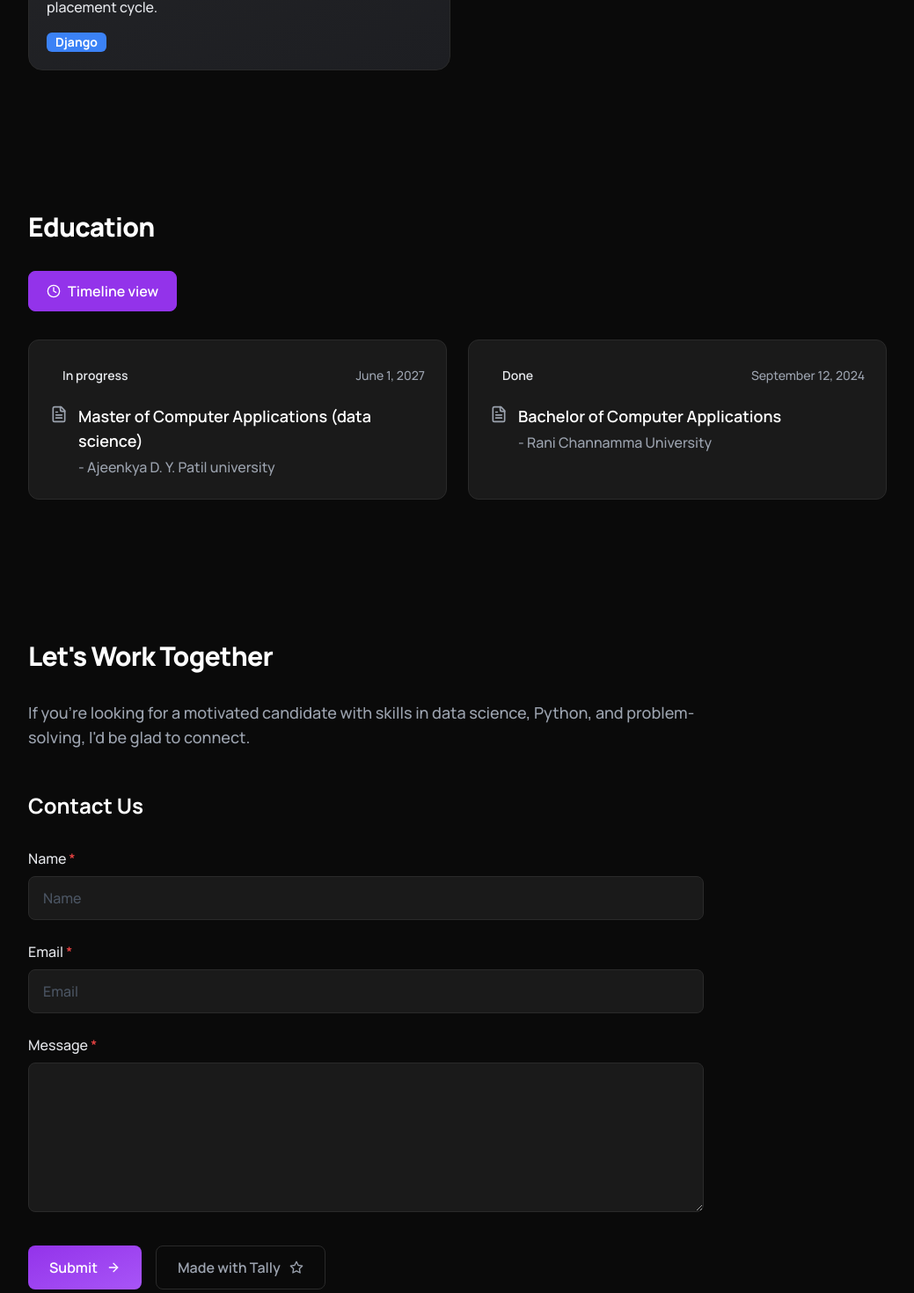
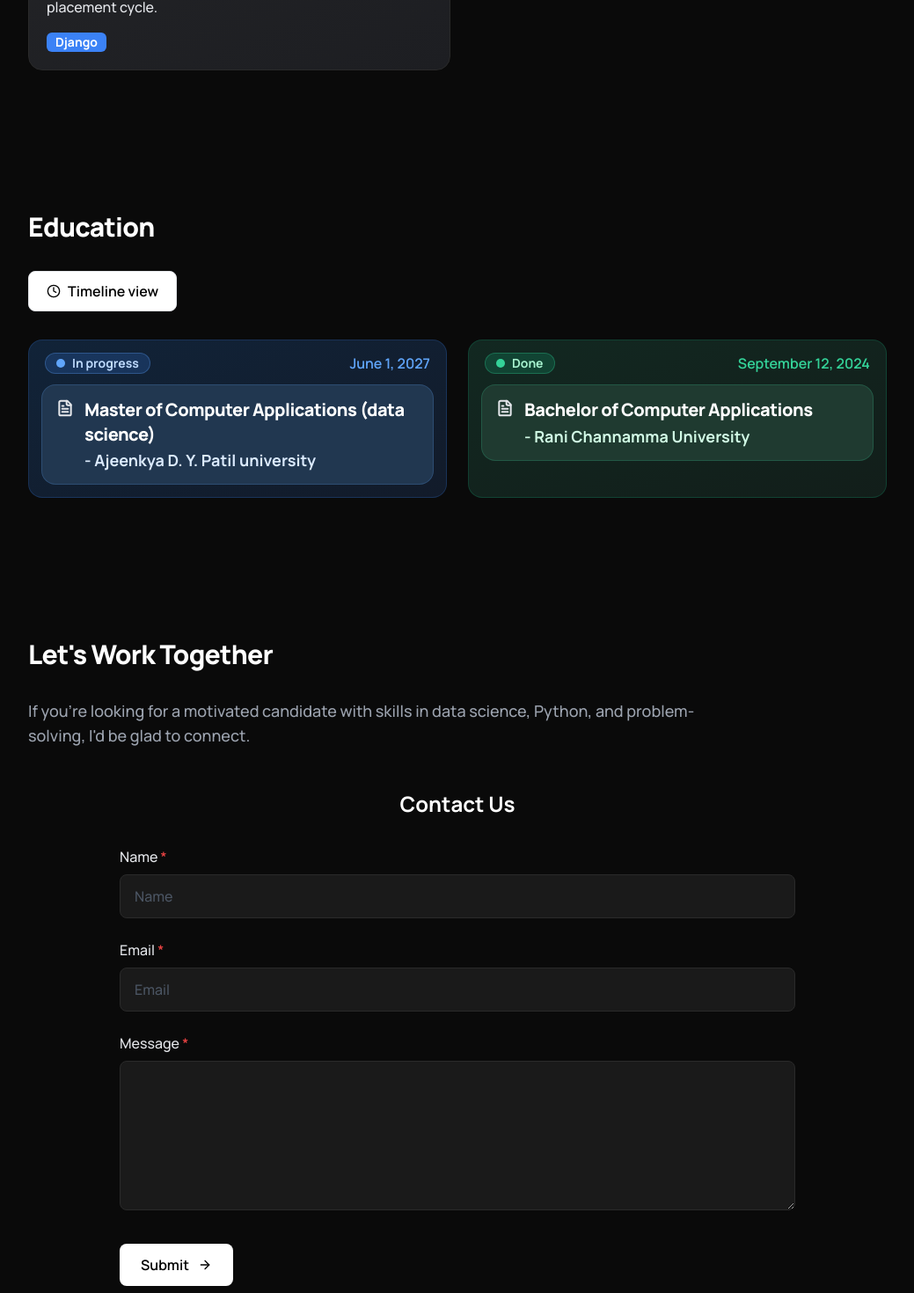
Before and after one commit to MrRohitJD/Portfolio-o.2, a Next.js app: page / in a window 1280 px wide. Shown: the part 1780-3250 px from the top of the page at 88% size, without its empty margins (120-1159 px from the left). Built offline with nearby package versions, Linux system fonts and the light colour scheme.

Commit message:
feat: update styling for buttons and contact form, and enhance education card themes

```diff
--- a/app/globals.css
+++ b/app/globals.css
@@ -26,7 +26,7 @@
   }
 
   .btn-purple {
-    @apply bg-gradient-to-br from-purple-600 to-purple-500 text-white hover:from-purple-700 hover:to-purple-600;
+    @apply bg-white text-black hover:bg-gray-200;
   }
 
   .btn-secondary {
@@ -42,7 +42,7 @@
   }
 
   .tab-btn.active {
-    @apply bg-purple-600 text-white border-purple-600;
+    @apply bg-white text-black border-gray-200;
   }
 
   .section-title {
@@ -76,7 +76,7 @@
 
 @layer utilities {
   .text-gradient {
-    @apply bg-clip-text text-transparent bg-gradient-to-r from-purple-500 to-pink-500;
+    @apply text-white;
   }
 
   .animate-skills-tab-in {
@@ -97,5 +97,5 @@
 }
 
 ::selection {
-  @apply bg-purple-600 text-white;
+  @apply bg-white text-black;
 }
--- a/components/Contact.jsx
+++ b/components/Contact.jsx
@@ -1,7 +1,7 @@
 'use client'
 
 import { useState } from 'react'
-import { ArrowRight, Star } from 'lucide-react'
+import { ArrowRight } from 'lucide-react'
 
 export default function Contact() {
   const [formData, setFormData] = useState({
@@ -37,8 +37,8 @@ export default function Contact() {
         </div>
 
         {/* Contact Form */}
-        <div className="max-w-3xl">
-          <h3 className="text-2xl font-bold text-white mb-8">Contact Us</h3>
+        <div className="max-w-3xl mx-auto">
+          <h3 className="text-2xl font-bold text-white text-center mb-8">Contact Us</h3>
 
           <form onSubmit={handleSubmit} className="space-y-6">
             {/* Name Field */}
@@ -54,7 +54,7 @@ export default function Contact() {
                 onChange={handleChange}
                 placeholder="Name"
                 required
-                className="w-full bg-dark-light border border-dark-border rounded-lg px-4 py-3 text-gray-light placeholder-gray-600 focus:outline-none focus:border-purple-600 focus:bg-dark-lighter transition-colors"
+                className="w-full bg-dark-light border border-dark-border rounded-lg px-4 py-3 text-gray-light placeholder-gray-600 focus:outline-none focus:border-white focus:bg-dark-lighter transition-colors"
               />
             </div>
 
@@ -71,7 +71,7 @@ export default function Contact() {
                 onChange={handleChange}
                 placeholder="Email"
                 required
-                className="w-full bg-dark-light border border-dark-border rounded-lg px-4 py-3 text-gray-light placeholder-gray-600 focus:outline-none focus:border-purple-600 focus:bg-dark-lighter transition-colors"
+                className="w-full bg-dark-light border border-dark-border rounded-lg px-4 py-3 text-gray-light placeholder-gray-600 focus:outline-none focus:border-white focus:bg-dark-lighter transition-colors"
               />
             </div>
 
@@ -87,7 +87,7 @@ export default function Contact() {
                 onChange={handleChange}
                 rows={6}
                 required
-                className="w-full bg-dark-light border border-dark-border rounded-lg px-4 py-3 text-gray-light placeholder-gray-600 focus:outline-none focus:border-purple-600 focus:bg-dark-lighter transition-colors resize-y min-h-[120px]"
+                className="w-full bg-dark-light border border-dark-border rounded-lg px-4 py-3 text-gray-light placeholder-gray-600 focus:outline-none focus:border-white focus:bg-dark-lighter transition-colors resize-y min-h-[120px]"
               />
             </div>
 
@@ -100,16 +100,6 @@ export default function Contact() {
                 Submit
                 <ArrowRight className="w-4 h-4" />
               </button>
-
-              <a
-                href="https://tally.so"
-                target="_blank"
-                rel="noopener noreferrer"
-                className="btn btn-secondary"
-              >
-                Made with Tally
-                <Star className="w-4 h-4" />
-              </a>
             </div>
           </form>
         </div>
--- a/components/Education.jsx
+++ b/components/Education.jsx
@@ -20,6 +20,25 @@ const educationData = [
 ]
 
 export default function Education() {
+  const cardTheme = {
+    progress: {
+      outer: 'border-blue-500/20 bg-gradient-to-br from-[#112338] to-[#121b2a]',
+      inner: 'border-blue-400/20 bg-[#213750]',
+      badge: 'bg-blue-500/20 text-blue-200 border border-blue-400/30',
+      dot: 'bg-blue-400',
+      date: 'text-blue-400',
+      institution: 'text-blue-100',
+    },
+    done: {
+      outer: 'border-emerald-500/20 bg-gradient-to-br from-[#122821] to-[#121e1a]',
+      inner: 'border-emerald-400/20 bg-[#1f3a30]',
+      badge: 'bg-emerald-500/20 text-emerald-200 border border-emerald-400/30',
+      dot: 'bg-emerald-400',
+      date: 'text-emerald-400',
+      institution: 'text-emerald-100',
+    },
+  }
+
   return (
     <section className="py-20">
       <div className="container mx-auto px-6 max-w-5xl">
@@ -36,25 +55,26 @@ export default function Education() {
         {/* Education Grid */}
         <div className="grid grid-cols-1 lg:grid-cols-2 gap-6">
           {educationData.map((item, index) => (
-            <div key={index} className="card p-6">
+            <div key={index} className={`rounded-2xl border p-3.5 ${cardTheme[item.status].outer}`}>
               {/* Status Badge and Date */}
-              <div className="flex justify-between items-center mb-4">
-                <span className={`badge badge-${item.status}`}>
+              <div className="flex justify-between items-center mb-3 px-1">
+                <span className={`inline-flex items-center gap-2 rounded-full px-3 py-1 text-sm font-bold leading-none ${cardTheme[item.status].badge}`}>
+                  <span className={`h-2.5 w-2.5 rounded-full ${cardTheme[item.status].dot}`}></span>
                   {item.statusText}
                 </span>
-                <span className="text-gray-text text-sm">
+                <span className={`text-base font-semibold ${cardTheme[item.status].date}`}>
                   {item.date}
                 </span>
               </div>
 
               {/* Content */}
-              <div className="flex items-start gap-3">
-                <FileText className="w-5 h-5 text-gray-text flex-shrink-0 mt-0.5" />
+              <div className={`flex items-start gap-3 rounded-2xl border px-4 py-3.5 ${cardTheme[item.status].inner}`}>
+                <FileText className="w-5 h-5 text-gray-200 flex-shrink-0 mt-0.5" strokeWidth={2.4} />
                 <div>
-                  <h3 className="text-lg font-semibold text-white mb-1">
+                  <h3 className="text-xl font-extrabold text-white mb-1 leading-snug tracking-tight">
                     {item.title}
                   </h3>
-                  <p className="text-gray-text text-base">
+                  <p className={`text-lg font-bold leading-snug ${cardTheme[item.status].institution}`}>
                     {item.institution}
                   </p>
                 </div>
```
